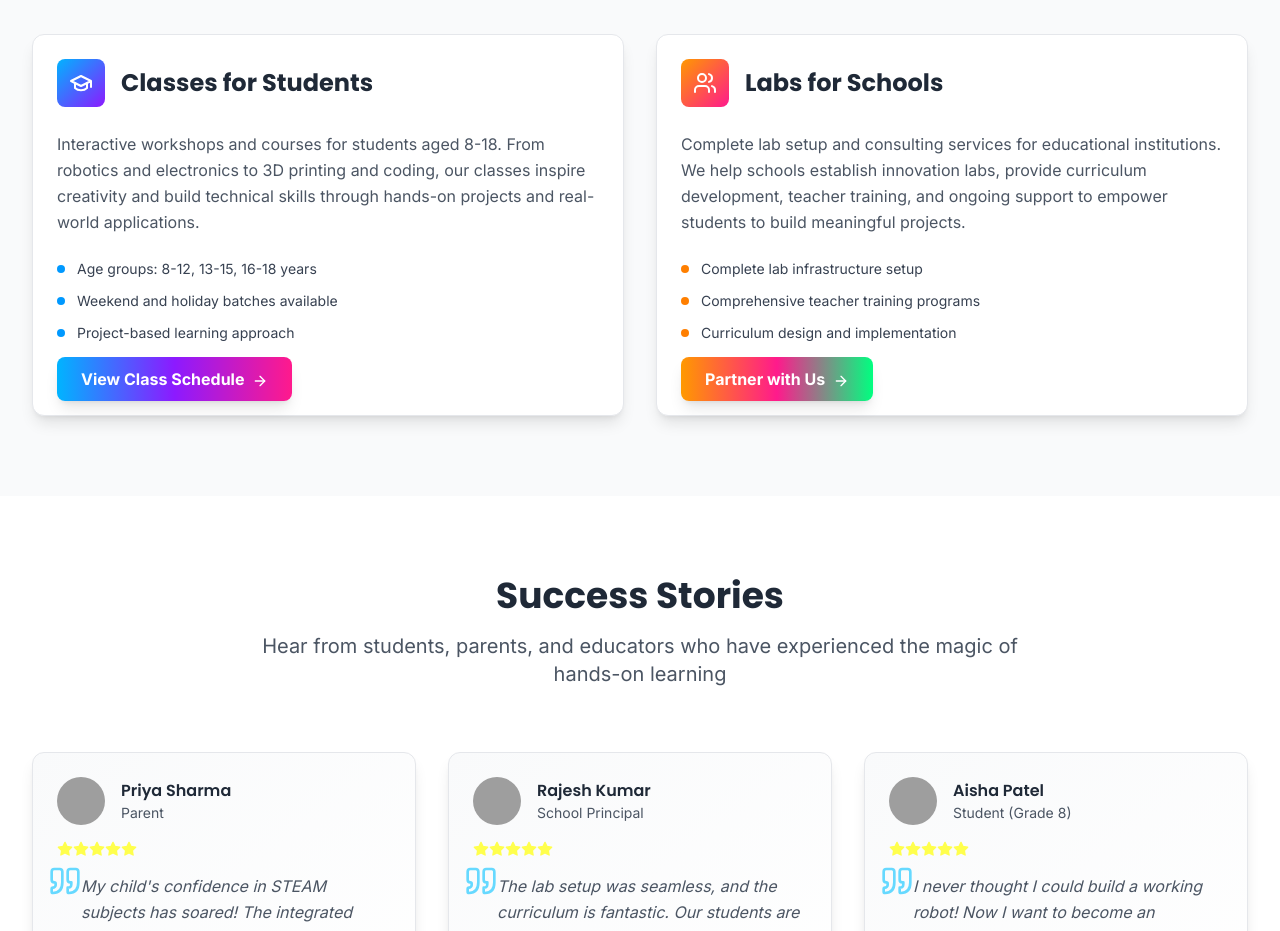
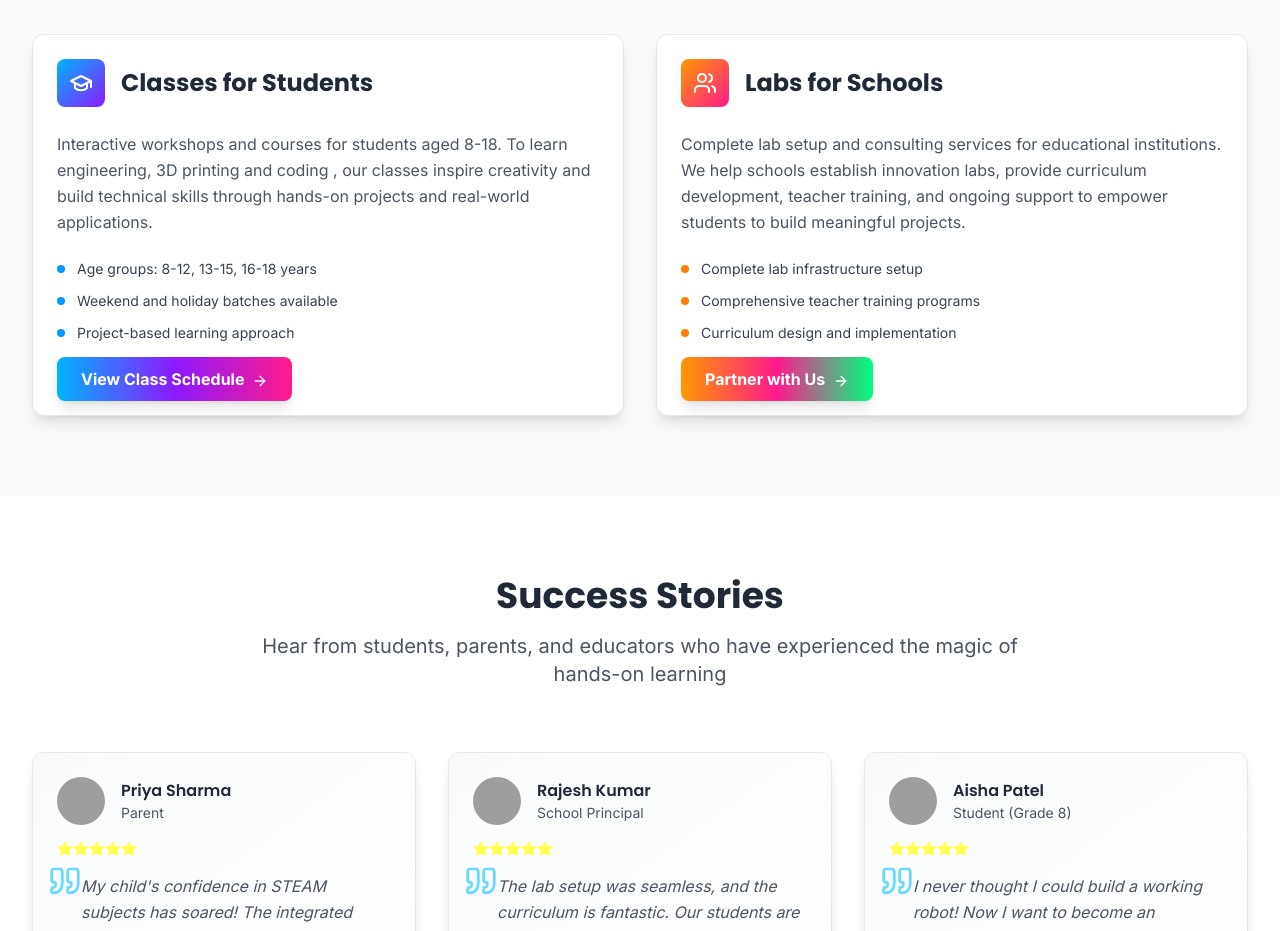
Before and after one commit to wizzenalum-code/frontend, a React (Vite) app: page / in a window 1280 px wide. Shown: the part 1720-2651 px from the top of the page. Built offline with nearby package versions, Linux system fonts and the light colour scheme; grey boxes are pictures that could not be loaded.

Commit message:
Update Classes for Students description text
cgen-52cf7f6738624f62b4ff429756f59688

```diff
--- a/src/pages/Home.tsx
+++ b/src/pages/Home.tsx
@@ -168,9 +168,8 @@ const Home: React.FC = () => {
                 <h3 className="text-2xl font-bold font-display text-gray-800">Classes for Students</h3>
               </div>
               <p className="text-gray-600 mb-6 leading-relaxed">
-                Interactive workshops and courses for students aged 8-18. From robotics and electronics to
-                3D printing and coding, our classes inspire creativity and build technical skills through
-                hands-on projects and real-world applications.
+                Interactive workshops and courses for students aged 8-18. To learn engineering, 3D printing and coding , our
+                classes inspire creativity and build technical skills through hands-on projects and real-world applications.
               </p>
               <div className="space-y-3 mb-6">
                 <div className="flex items-center text-sm text-gray-700">
```
